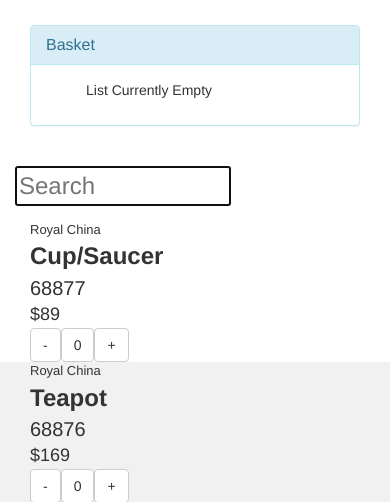
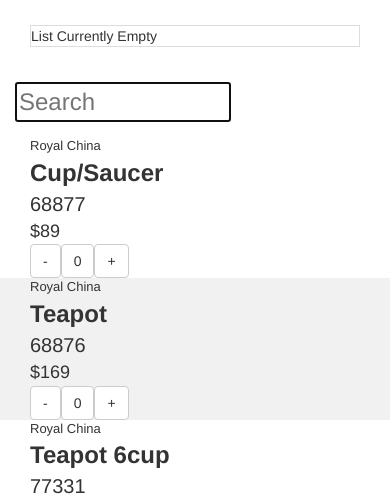
Before and after one commit to allankenneth/stockrun.co, a PHP site: page / in a window 390 px wide. Shown: the part 50-552 px from the top of the page. Run offline with PHP 8.4, Linux system fonts and the light colour scheme; data that the repository does not hold is empty.

Commit message:
Converted basket html to a table and made it responsive via bootstrap.

```diff
--- a/index.php
+++ b/index.php
@@ -94,8 +94,7 @@ function getColleagues() {
 <div id="wrap">
 <div class="top container">
 <div id="manage">
-	<div class="panel panel-default">
-	  <div class="panel-body">
+
 <div class="row">
 
 <div class="col-4 col-lg-4">
@@ -136,18 +135,14 @@ function getColleagues() {
 	</form>
 </div>
 </div> <!--/.row -->
-</div></div>
+
 </div> <!--/#manage-->
 <div id="basketBox" class="row">
 <div class="col-12 col-lg-12">
-	<div class="panel panel-info">
-	    <div class="panel-heading">
-	      <h2 class="panel-title">Basket</h2>
-	    </div>
-	  <div class="panel-body">
-	<ul id="basket">
-	</ul>
-</div></div>
+	<div class="table-responsive">
+	<table class="table" id="basket">
+	</table>
+</div>
 </div>
 </div>
 <!-- <a href="#" class="subtotal">Subit</a> -->
@@ -358,10 +353,11 @@ function getAllItems() {
 		subtotal = subtotal + sub;
 		//console.log(subtotal);
 		//now that we have the item, lets add it as a list item
-		stockList += '<li class="dd-item" data-id="'+itemKey+'">';
+		stockList += '<tr data-id="'+itemKey+'">';
+		stockList += '<td class="dd-item">';
 		stockList += '<a href="#'+itemKey+'" class="remove btn btn-xs btn-default">x</a> 	';
-		stockList += ''+qty+' x '+cat+' - '+name+' - '+sku+' - $'+price;
-		stockList += '</li>';
+		stockList += ''+qty+' x</td><td>'+cat+'<br>'+name+'</td><td>'+sku+'</td><td>$'+price+'</td>';
+		stockList += '</tr>';
 		totalQty = totalQty + qty;
 	});
 	subtotal = subtotal.toFixed(2);
@@ -369,11 +365,10 @@ function getAllItems() {
 	tax = (subtotal * taxrate).toFixed(2);
 	totalorder = parseFloat(subtotal) + parseFloat(tax);
 	totalorder = totalorder.toFixed(2);
-	stockList += '<hr>';
-	stockList += '<li>Subtotal: $'+subtotal+'</li>';
-	stockList += '<li>Tax: $'+tax+'</li>';
-	stockList += '<li>Total: $'+totalorder+'</li>';
-	stockList += '<li>';
+	stockList += '<tr><td colspan="5">Subtotal: $'+subtotal+'</div>';
+	stockList += '<div>Tax: $'+tax+'</div>';
+	stockList += '<div>Total: $'+totalorder+'</div>';
+	stockList += '<div>';
 	stockList += '<form method="post" id="sendbasket" action="send.php">';
 	stockList += '<div>';
 	stockList += '<?php getColleagues() ?>';
@@ -381,11 +376,11 @@ function getAllItems() {
 	stockList += '<input type="text" size="20" id="sendto" name="sendto">';
 	stockList += '<button class="btn btn-sm btn-success" href="send.php">Send Basket</button>';
 	stockList += '</form>';
-	stockList += '</li>';
+	stockList += '</td></tr>';
 
 	//if there were no items in the database
 	if (subtotal == 0) {
-		stockList = '<li class="empty">List Currently Empty</li>';
+		stockList = '<div class="empty">List Currently Empty</div>';
 	}
 	//var totalQty = local.length;
 	$(".basket span").html(totalQty);
```
